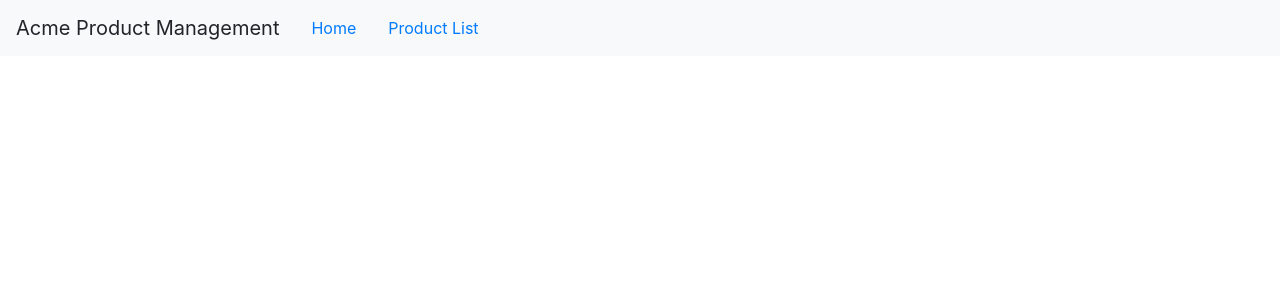
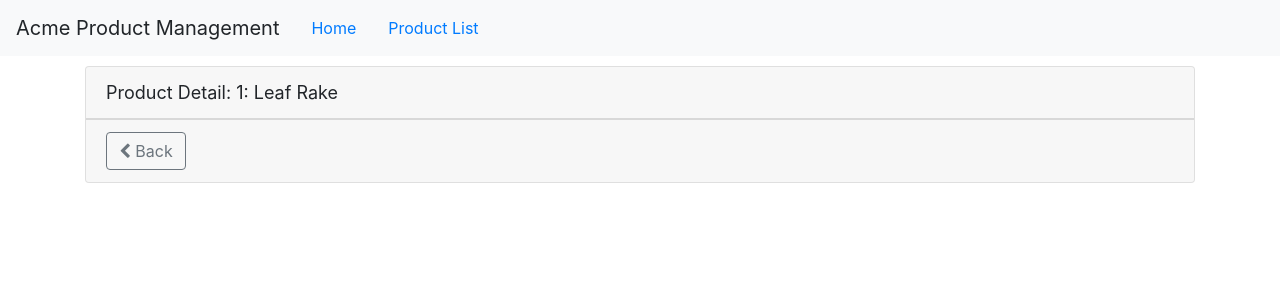
Before and after one commit to anthonyrella/Angular-GettingStarted, an Angular app in the folder APM/: page /products/1 in a window 1280 px wide. Shown: the top 300 px of the page. Built offline with nearby package versions, Linux system fonts and the light colour scheme.

Commit message:
Navigation and Routing Additional Techniques

```diff
--- a/APM/src/app/app.module.ts
+++ b/APM/src/app/app.module.ts
@@ -10,6 +10,7 @@
 import { ProductDetailComponent } from './products/product-detail.component';
 import { WelcomeComponent } from './home/welcome.component';
 import { RouterModule } from '@angular/router';
+import { ProductDetailGuard } from './products/product-detail.guard';
 
 @NgModule({
   declarations: [
@@ -26,7 +27,7 @@
     HttpClientModule,
     RouterModule.forRoot([
       { path: 'products', component: ProductListComponent },
-      { path: 'products/:id', component: ProductDetailComponent },
+      { path: 'products/:id', canActivate: [ ProductDetailGuard], component: ProductDetailComponent },
       { path: 'welcome', component: WelcomeComponent},
       { path: '', redirectTo: 'welcome', pathMatch: 'full'},
       { path: '**', redirectTo: 'welcome', pathMatch: 'full'}
--- a/APM/src/app/products/product-detail.component.html
+++ b/APM/src/app/products/product-detail.component.html
@@ -2,4 +2,11 @@
   <div class="card-header">
     {{pageTitle + ': ' + product.productName}}
   </div>
+  <div class='card-footer'>
+      <button class='btn btn-outline-secondary'
+              (click)='onBack()'
+              style='width:80px'>
+        <i class='fa fa-chevron-left'></i> Back
+      </button>
+    </div>
 </div>
--- a/APM/src/app/products/product-detail.component.ts
+++ b/APM/src/app/products/product-detail.component.ts
@@ -1,4 +1,6 @@
 import { Component, OnInit } from '@angular/core';
+import { ActivatedRoute, Router } from '@angular/router';
+
 import { IProduct } from './product';
 
 @Component({
@@ -10,9 +12,25 @@
   pageTitle: string = 'Product Detail';
   product: IProduct;
 
-  constructor() { }
+  constructor(private route: ActivatedRoute, private router: Router) { }
 
   ngOnInit() {
+    let id = +this.route.snapshot.paramMap.get('id');
+    this.pageTitle += `: ${id}`;
+    this.product = {
+      'productId' : id,
+      'productName': 'Leaf Rake',
+      'productCode': 'GDN-0011',
+      'releaseDate': 'March 19, 2016',
+      'description': 'Leaf rake with 48-inch wooden handle.',
+      'price':19.95,
+      'starRating': 3.2,
+      'imageUrl': 'https://openclipart.org/image/300px/svg_to_png/26215/Anonymous_Leaf_Rage.png'
+    }
+  }
+
+  onBack(): void {
+    this.router.navigate(['/products']);
   }
 
 }
--- /dev/null
+++ b/APM/src/app/products/product-detail.guard.ts
@@ -0,0 +1,23 @@
+import { Injectable } from '@angular/core';
+import { CanActivate, ActivatedRouteSnapshot, RouterStateSnapshot, Router } from '@angular/router';
+import { Observable } from 'rxjs';
+
+@Injectable({
+  providedIn: 'root'
+})
+export class ProductDetailGuard implements CanActivate {
+
+  constructor(private router: Router) {}
+
+  canActivate(
+    next: ActivatedRouteSnapshot,
+    state: RouterStateSnapshot): Observable<boolean> | Promise<boolean> | boolean {
+      let id = +next.url[1].path;
+      if ( isNaN(id) || id < 1) {
+        alert('Invalid product Id');
+        this.router.navigate(['/products']);
+        return false;
+      }
+    return true;
+  }
+}
--- a/APM/src/app/products/product-list.component.html
+++ b/APM/src/app/products/product-list.component.html
@@ -42,7 +42,7 @@
                             [style.width.px] = 'imageWidth'
                             [style.margin.px] = 'imageMargin'>
                         </td>
-                        <td>{{ product.productName }}</td>
+                        <td><a [routerLink]="['/products', product.productId]">{{ product.productName }}</a></td>
                         <td>{{ product.productCode | lowercase | convertToSpaces: '-'}}</td>
                         <td>{{ product.releaseDate }}</td>
                         <td>{{product.price | currency:'USD':'symbol':'1.2-2' }}</td>
```
Also changed, not shown: 1 other file (tests, documents, lock files or other folders).
